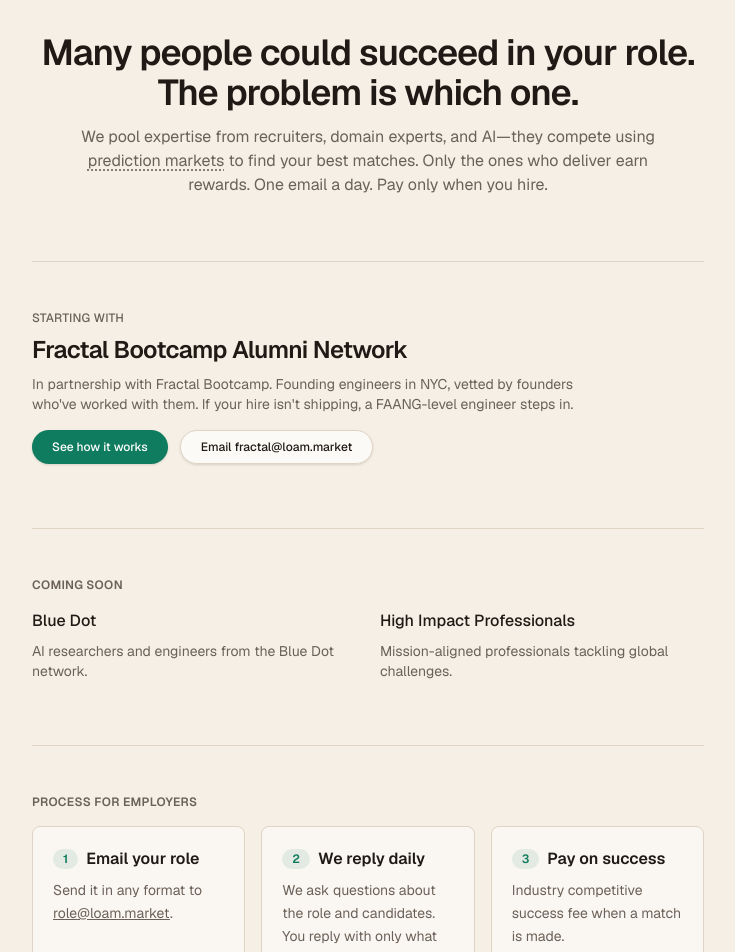
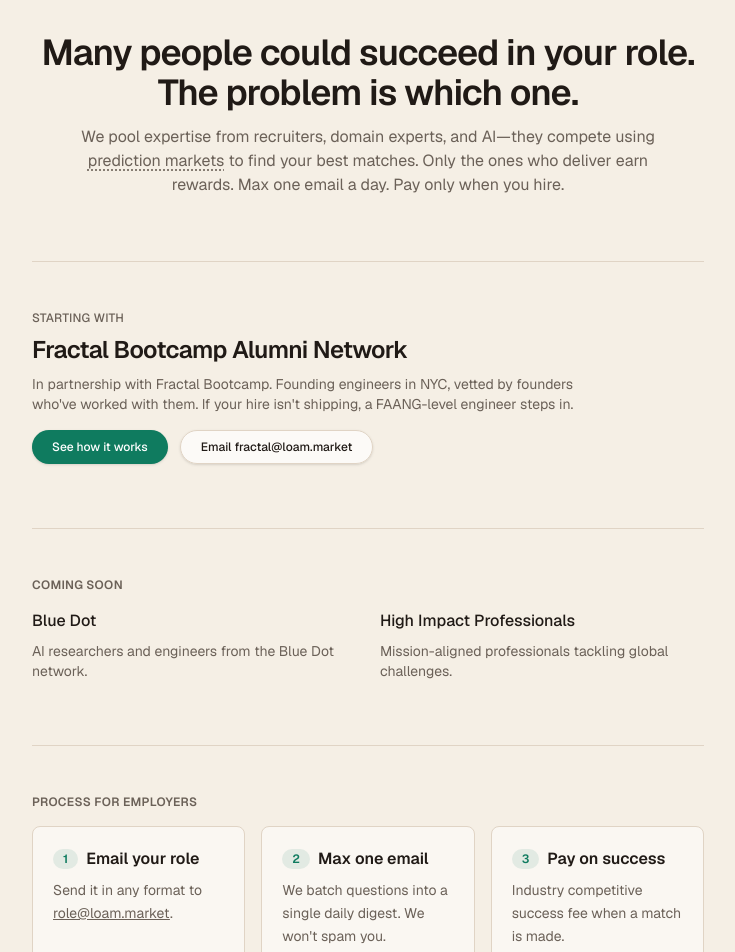
Before and after one commit to LoamMarket/loam.market, a Next.js app: page / in a window 1280 px wide. Shown: the part 60-1012 px from the top of the page, without its empty margins (272-1007 px from the left). Built offline with nearby package versions, Linux system fonts and the light colour scheme.

Commit message:
Clarify email frequency: Max one email a day, no spam

```diff
--- a/app/page.tsx
+++ b/app/page.tsx
@@ -45,7 +45,7 @@
                 Instead of just voting, participants bet on outcomes. This aligns incentives: if you're right, you earn. If you're wrong, you lose. It filters out noise and surfaces the best candidates.
               </span>
             </span>{" "}
-            to find your best matches. Only the ones who deliver earn rewards. One email a day. Pay only when you hire.
+            to find your best matches. Only the ones who deliver earn rewards. Max one email a day. Pay only when you hire.
           </p>
         </div>
       </section>
@@ -116,10 +116,10 @@
               <span className="inline-flex items-center justify-center rounded-full bg-loam-accent/10 px-2.5 py-0.5 text-xs font-semibold text-loam-accent">
                 2
               </span>
-              We reply daily
+              Max one email
             </h3>
             <p className="text-sm text-loam-muted leading-relaxed">
-              We ask questions about the role and candidates. You reply with only what you want to provide.
+              We batch questions into a single daily digest. We won't spam you.
             </p>
           </div>
           <div className="rounded-lg border border-loam-border bg-white/50 p-4 sm:p-5 flex flex-col">
```
